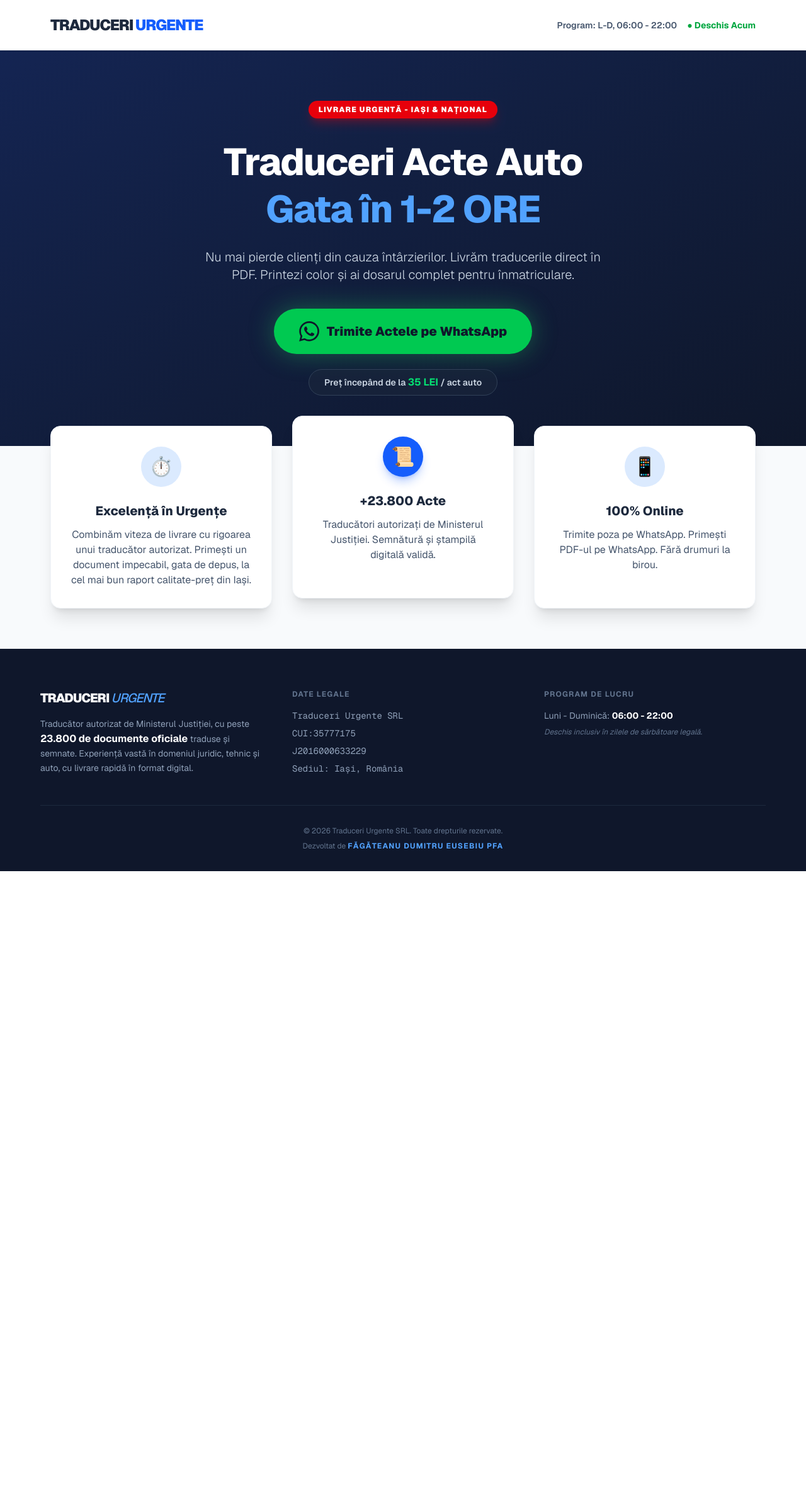
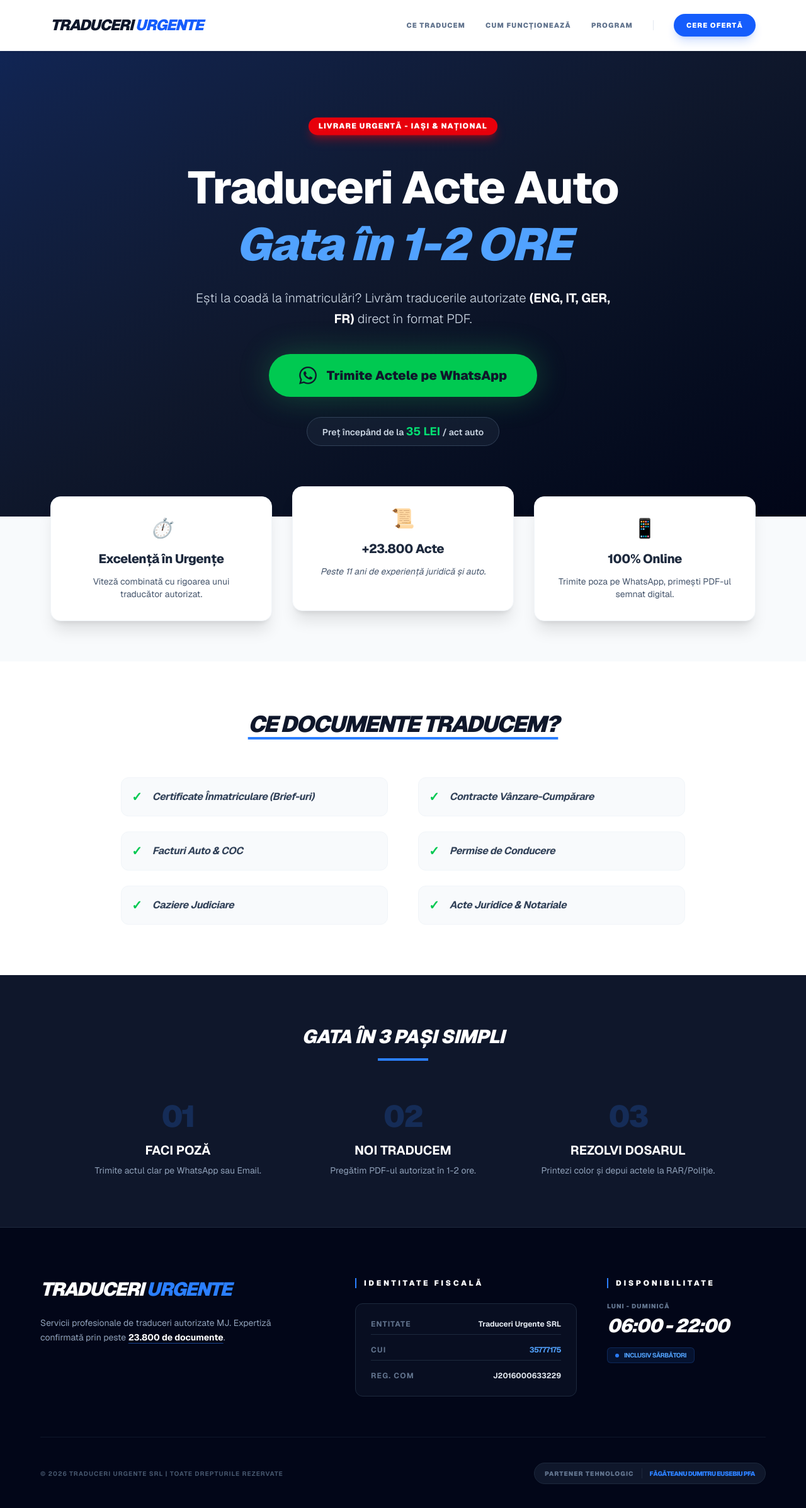
Before and after one commit to Eusebiu05/traduceri-urgente-landing, a Next.js app: page / in a window 1280 px wide. Shown: the whole page at 63% size. Before the commit the page ends 1383 px from the top, so only its background shows below. Built offline with nearby package versions, Linux system fonts and the light colour scheme.

Commit message:
Versiune demo

```diff
--- a/src/app/page.tsx
+++ b/src/app/page.tsx
@@ -1,164 +1,234 @@
+"use client"; // Adaugă asta dacă folosești Next.js App Router pentru a permite onClick
+
 export default function Home() {
   return (
     <main className="min-h-screen bg-slate-50 font-sans text-slate-900">
-      {/* HEADER (Bara de Navigație) */}
-      <header className="bg-white shadow-sm sticky top-0 z-50">
+      {/* HEADER CU MENIU PROFESIONAL */}
+      <header className="bg-white/90 backdrop-blur-md shadow-sm sticky top-0 z-[100] border-b border-slate-100">
         <div className="max-w-6xl mx-auto px-4 h-20 flex items-center justify-between">
-          <div className="font-black text-2xl tracking-tighter text-slate-800">
-            TRADUCERI <span className="text-blue-600">URGENTE</span>
+          {/* Logo */}
+          <div className="font-black text-xl md:text-2xl tracking-tighter text-slate-900 uppercase italic">
+            Traduceri <span className="text-blue-600">Urgente</span>
           </div>
-          <div className="hidden md:flex items-center gap-4 text-sm font-semibold text-slate-600">
-            <span>Program: L-D, 06:00 - 22:00</span>
-            <span className="text-green-600 font-bold">● Deschis Acum</span>
+
+          {/* Meniu Desktop */}
+          <nav className="hidden md:flex items-center gap-8 text-[11px] font-black uppercase tracking-widest text-slate-500">
+            <a href="#acte" className="hover:text-blue-600 transition-colors">
+              Ce traducem
+            </a>
+            <a href="#proces" className="hover:text-blue-600 transition-colors">
+              Cum funcționează
+            </a>
+            <a href="#program" className="hover:text-blue-600 transition-colors">
+              Program
+            </a>
+            <div className="h-4 w-[1px] bg-slate-200"></div>
+            <a
+              href="https://wa.me/40765786180"
+              target="_blank"
+              rel="noopener noreferrer"
+              className="bg-blue-600 text-white px-5 py-2.5 rounded-full hover:bg-blue-700 transition-all shadow-lg shadow-blue-600/20 active:scale-95"
+            >
+              Cere Ofertă
+            </a>
+          </nav>
+
+          {/* Navigație Mobil */}
+          <div className="flex md:hidden items-center gap-3">
+            <div className="flex items-center gap-1.5 bg-slate-950 px-2.5 py-1 rounded-full border border-slate-800">
+              <span className="relative flex h-1.5 w-1.5">
+                <span className="animate-ping absolute inline-flex h-full w-full rounded-full bg-green-400 opacity-75"></span>
+                <span className="relative inline-flex rounded-full h-1.5 w-1.5 bg-green-500"></span>
+              </span>
+              <span className="text-[8px] font-black text-white uppercase tracking-tighter">
+                06-22
+              </span>
+            </div>
+
+            <button
+              className="p-2 bg-slate-100 rounded-lg text-slate-900 active:bg-slate-200"
+              onClick={() => {
+                const el = document.getElementById("mobile-menu");
+                el?.classList.toggle("hidden");
+              }}
+            >
+              <svg className="w-5 h-5" fill="none" stroke="currentColor" viewBox="0 0 24 24">
+                <path strokeLinecap="round" strokeLinejoin="round" strokeWidth="2.5" d="M4 6h16M4 12h16M4 18h16" />
+              </svg>
+            </button>
           </div>
         </div>
       </header>
 
-      {/* HERO SECTION (Partea de sus, întunecată, de impact) */}
-      <section className="relative bg-slate-900 text-white py-20 px-4">
-        {/* Un gradient subtil pe fundal pentru design premium */}
-        <div className="absolute inset-0 bg-gradient-to-br from-blue-900/40 to-slate-900/90 z-0"></div>
-
-        <div className="relative z-10 max-w-4xl mx-auto text-center flex flex-col items-center">
-          <span className="bg-red-600 text-white px-4 py-1.5 rounded-full text-xs font-black tracking-widest uppercase mb-8 shadow-lg shadow-red-600/30">
-            Livrare Urgentă - Iași & Național
-          </span>
-
-          <h1 className="text-4xl md:text-6xl font-extrabold tracking-tight mb-6 leading-tight">
-            Traduceri Acte Auto <br />
-            <span className="text-blue-400">Gata în 1-2 ORE</span>
-          </h1>
-
-          <p className="text-lg md:text-xl text-slate-300 mb-10 max-w-2xl font-light">
-            Nu mai pierde clienți din cauza întârzierilor. Livrăm traducerile
-            direct în PDF. Printezi color și ai dosarul complet pentru
-            înmatriculare.
-          </p>
-
-          {/* Butonul de Conversie - Mare și Evident */}
+      {/* MENIU DROPDOWN MOBIL */}
+      <div
+        id="mobile-menu"
+        className="hidden md:hidden fixed top-20 left-0 w-full bg-white border-b border-slate-200 shadow-2xl z-[90] animate-in slide-in-from-top duration-300"
+      >
+        <nav className="flex flex-col p-6 gap-6 text-xs font-black uppercase tracking-widest text-slate-600">
+          <a href="#acte" onClick={() => document.getElementById('mobile-menu')?.classList.add('hidden')} className="py-2 border-b border-slate-50 flex justify-between items-center text-slate-900">
+            Ce traducem <span className="text-blue-600">→</span>
+          </a>
+          <a href="#proces" onClick={() => document.getElementById('mobile-menu')?.classList.add('hidden')} className="py-2 border-b border-slate-50 flex justify-between items-center text-slate-900">
+            Cum funcționează <span className="text-blue-600">→</span>
+          </a>
+          <a href="#program" onClick={() => document.getElementById('mobile-menu')?.classList.add('hidden')} className="py-2 flex justify-between items-center text-slate-900">
+            Program & Contact <span className="text-blue-600">→</span>
+          </a>
           <a
             href="https://wa.me/40765786180"
             target="_blank"
             rel="noopener noreferrer"
-            className="bg-green-500 hover:bg-green-400 text-slate-900 font-black py-5 px-10 rounded-full text-xl shadow-[0_0_40px_rgba(34,197,94,0.4)] transition-all transform hover:scale-105 hover:-translate-y-1 flex items-center gap-3 w-full md:w-auto justify-center"
+            className="bg-green-500 text-slate-900 text-center py-4 rounded-xl shadow-lg font-black text-sm"
           >
-            <svg
-              className="w-8 h-8"
-              fill="currentColor"
-              viewBox="0 0 24 24"
-              xmlns="http://www.w3.org/2000/svg"
-            >
+            Trimite Actele pe WhatsApp
+          </a>
+        </nav>
+      </div>
+
+      {/* HERO SECTION */}
+      <section className="relative bg-slate-900 text-white py-20 md:py-28 px-4 overflow-hidden">
+        <div className="absolute inset-0 bg-gradient-to-br from-blue-600/20 via-slate-900 to-slate-950 z-0"></div>
+        <div className="relative z-10 max-w-4xl mx-auto text-center flex flex-col items-center">
+          <span className="bg-red-600 text-white px-4 py-1.5 rounded-full text-[10px] md:text-xs font-black tracking-widest uppercase mb-8 shadow-lg shadow-red-600/40 animate-bounce">
+            Livrare Urgentă - Iași & Național
+          </span>
+          <h1 className="text-4xl md:text-7xl font-extrabold tracking-tight mb-6 leading-tight">
+            Traduceri Acte Auto <br />
+            <span className="text-blue-400 italic font-black">Gata în 1-2 ORE</span>
+          </h1>
+          <p className="text-lg md:text-xl text-slate-300 mb-10 max-w-2xl font-light leading-relaxed">
+            Ești la coadă la înmatriculări? Livrăm traducerile autorizate{" "}
+            <span className="text-white font-bold">(ENG, IT, GER, FR)</span> direct în format PDF.
+          </p>
+          <a
+            href="https://wa.me/40765786180"
+            target="_blank"
+            rel="noopener noreferrer"
+            className="group bg-green-500 hover:bg-green-400 text-slate-900 font-black py-5 px-10 md:px-12 rounded-full text-lg md:text-xl shadow-[0_0_50px_rgba(34,197,94,0.3)] transition-all transform hover:scale-105 flex items-center gap-4 w-full md:w-auto justify-center"
+          >
+            <svg viewBox="0 0 24 24" className="h-7 w-7 fill-slate-900" xmlns="http://www.w3.org/2000/svg">
               <path d="M17.472 14.382c-.297-.149-1.758-.867-2.03-.967-.273-.099-.471-.148-.67.15-.197.297-.767.966-.94 1.164-.173.199-.347.223-.644.075-.297-.15-1.255-.463-2.39-1.475-.883-.788-1.48-1.761-1.653-2.059-.173-.297-.018-.458.13-.606.134-.133.298-.347.446-.52.149-.174.198-.298.298-.497.099-.198.05-.371-.025-.52-.075-.149-.669-1.612-.916-2.207-.242-.579-.487-.5-.669-.51a12.8 12.8 0 0 0-.57-.01c-.198 0-.52.074-.792.372-.272.297-1.04 1.016-1.04 2.479 0 1.462 1.065 2.875 1.213 3.074.149.198 2.096 3.2 5.077 4.487.709.306 1.262.489 1.694.625.712.227 1.36.195 1.871.118.571-.085 1.758-.719 2.006-1.413.248-.694.248-1.289.173-1.413-.074-.124-.272-.198-.57-.347m-5.421 7.403h-.004a9.87 9.87 0 0 1-5.031-1.378l-.361-.214-3.741.982.998-3.648-.235-.374a9.86 9.86 0 0 1-1.51-5.26c.001-5.45 4.436-9.884 9.888-9.884 2.64 0 5.122 1.03 6.988 2.898a9.825 9.825 0 0 1 2.893 6.994c-.003 5.45-4.437 9.884-9.885 9.884m8.413-18.297A11.815 11.815 0 0 0 12.05 0C5.495 0 .16 5.335.157 11.892c0 2.096.547 4.142 1.588 5.945L.057 24l6.305-1.654a11.882 11.882 0 0 0 5.683 1.448h.005c6.554 0 11.89-5.335 11.893-11.893a11.821 11.821 0 0 0-3.48-8.413Z" />
             </svg>
             Trimite Actele pe WhatsApp
           </a>
-          <p className="mt-6 text-sm font-semibold text-slate-300 bg-slate-800/50 py-2 px-6 rounded-full border border-slate-700">
-            Preț începând de la{" "}
-            <span className="text-green-400 font-bold text-base">35 LEI</span> /
-            act auto
-          </p>
-        </div>
-      </section>
-
-      {/* SECȚIUNEA DE ÎNCREDERE (Cifrele Cristinei) */}
-      <section className="max-w-6xl mx-auto px-4 py-16">
-        <div className="grid grid-cols-1 md:grid-cols-3 gap-8 text-center -mt-24 relative z-20">
-          <div className="bg-white p-8 rounded-2xl shadow-xl border border-slate-100 flex flex-col items-center">
-            <div className="w-16 h-16 bg-blue-100 text-blue-600 rounded-full flex items-center justify-center text-3xl mb-6">
-              ⏱️
-            </div>
-            <h3 className="font-extrabold text-xl mb-3 text-slate-800">
-              Excelență în Urgențe
-            </h3>
-            <p className="text-slate-600">
-              Combinăm viteza de livrare cu rigoarea unui traducător autorizat. Primești un document impecabil, gata de depus, la cel mai bun raport calitate-preț din Iași.
-            </p>
-          </div>
-
-          <div className="bg-white p-8 rounded-2xl shadow-xl border border-slate-100 flex flex-col items-center transform md:-translate-y-4">
-            <div className="w-16 h-16 bg-blue-600 text-white rounded-full flex items-center justify-center text-3xl mb-6 shadow-lg shadow-blue-600/30">
-              📜
-            </div>
-            <h3 className="font-extrabold text-xl mb-3 text-slate-800">
-              +23.800 Acte
-            </h3>
-            <p className="text-slate-600">
-              Traducători autorizați de Ministerul Justiției. Semnătură și
-              ștampilă digitală validă.
-            </p>
-          </div>
-
-          <div className="bg-white p-8 rounded-2xl shadow-xl border border-slate-100 flex flex-col items-center">
-            <div className="w-16 h-16 bg-blue-100 text-blue-600 rounded-full flex items-center justify-center text-3xl mb-6">
-              📱
-            </div>
-            <h3 className="font-extrabold text-xl mb-3 text-slate-800">
-              100% Online
-            </h3>
-            <p className="text-slate-600">
-              Trimite poza pe WhatsApp. Primești PDF-ul pe WhatsApp. Fără
-              drumuri la birou.
+          <div className="mt-8">
+            <p className="text-xs md:text-sm font-semibold text-slate-300 bg-slate-800/50 py-2 px-6 rounded-full border border-slate-700">
+              Preț începând de la <span className="text-green-400 font-bold text-lg">35 LEI</span> / act auto
             </p>
           </div>
         </div>
       </section>
 
-      {/* FOOTER PROFESIONAL */}
-      <footer className="bg-slate-900 text-white pt-16 pb-8 px-4">
-        <div className="max-w-6xl mx-auto grid grid-cols-1 md:grid-cols-3 gap-12 mb-12">
-          {/* Coloana 1: Brand */}
-          <div>
-            <div className="font-black text-xl mb-4 tracking-tighter">
-              TRADUCERI{" "}
-              <span className="text-blue-400 font-medium italic">URGENTE</span>
+      {/* TRUST CARDS */}
+      <section className="max-w-6xl mx-auto px-4 py-16 relative z-20">
+        <div className="grid grid-cols-1 md:grid-cols-3 gap-8 -mt-24">
+          <div className="bg-white p-8 rounded-2xl shadow-xl border border-slate-100 text-center">
+            <div className="text-3xl mb-4 italic">⏱️</div>
+            <h3 className="font-extrabold text-xl mb-3 text-slate-800 tracking-tight">Excelență în Urgențe</h3>
+            <p className="text-slate-600 text-sm">Viteză combinată cu rigoarea unui traducător autorizat.</p>
+          </div>
+          <div className="bg-white p-8 rounded-2xl shadow-xl border border-slate-100 text-center md:-translate-y-4">
+            <div className="text-3xl mb-4">📜</div>
+            <h3 className="font-extrabold text-xl mb-3 text-slate-800 tracking-tight">+23.800 Acte</h3>
+            <p className="text-slate-600 text-sm italic">Peste 11 ani de experiență juridică și auto.</p>
+          </div>
+          <div className="bg-white p-8 rounded-2xl shadow-xl border border-slate-100 text-center">
+            <div className="text-3xl mb-4">📱</div>
+            <h3 className="font-extrabold text-xl mb-3 text-slate-800 tracking-tight">100% Online</h3>
+            <p className="text-slate-600 text-sm">Trimite poza pe WhatsApp, primești PDF-ul semnat digital.</p>
+          </div>
+        </div>
+      </section>
+
+      {/* CE TRADUCEM (Lista acte) */}
+      <section id="acte" className="py-20 px-4 bg-white scroll-mt-20">
+        <div className="max-w-5xl mx-auto text-center mb-16 underline decoration-blue-500 decoration-4 underline-offset-8">
+          <h2 className="text-3xl md:text-4xl font-black uppercase italic tracking-tighter">Ce documente traducem?</h2>
+        </div>
+        <div className="max-w-4xl mx-auto grid grid-cols-1 md:grid-cols-2 gap-x-12 gap-y-6">
+          {["Certificate Înmatriculare (Brief-uri)", "Contracte Vânzare-Cumpărare", "Facturi Auto & COC", "Permise de Conducere", "Caziere Judiciare", "Acte Juridice & Notariale"].map((item, i) => (
+            <div key={i} className="flex items-center gap-4 bg-slate-50 p-4 rounded-xl border border-slate-100 hover:border-blue-200 transition-all">
+              <span className="text-green-500 font-bold text-xl">✓</span>
+              <span className="font-bold text-slate-700 tracking-tight italic">{item}</span>
             </div>
-            <p className="text-slate-400 text-sm leading-relaxed">
-              Traducător autorizat de Ministerul Justiției, cu peste{" "}
-              <span className="text-white font-bold text-base tracking-normal">
-                23.800 de documente oficiale
-              </span>{" "}
-              traduse și semnate. Experiență vastă în domeniul juridic, tehnic
-              și auto, cu livrare rapidă în format digital.
+          ))}
+        </div>
+      </section>
+
+      {/* PROCESUL IN 3 PASI */}
+      <section id="proces" className="py-20 px-4 bg-slate-900 text-white scroll-mt-20">
+        <div className="max-w-6xl mx-auto text-center mb-16">
+          <h2 className="text-3xl font-black mb-4 uppercase tracking-tight italic">GATA ÎN 3 PAȘI SIMPLI</h2>
+          <div className="w-20 h-1 bg-blue-500 mx-auto"></div>
+        </div>
+        <div className="max-w-5xl mx-auto grid grid-cols-1 md:grid-cols-3 gap-12 text-center">
+          {[
+            { id: "01", t: "Faci poză", d: "Trimite actul clar pe WhatsApp sau Email." },
+            { id: "02", t: "Noi traducem", d: "Pregătim PDF-ul autorizat în 1-2 ore." },
+            { id: "03", t: "Rezolvi dosarul", d: "Printezi color și depui actele la RAR/Poliție." }
+          ].map((step, i) => (
+            <div key={i}>
+              <div className="text-5xl font-black text-blue-500/20 mb-4 tracking-tighter">{step.id}</div>
+              <h3 className="text-xl font-bold mb-2 uppercase">{step.t}</h3>
+              <p className="text-slate-400 text-sm">{step.d}</p>
+            </div>
+          ))}
+        </div>
+      </section>
+
+      {/* FOOTER PREMIUM DARK */}
+      <footer id="program" className="bg-slate-950 text-slate-400 pt-20 pb-10 px-4 border-t border-slate-800 scroll-mt-20">
+        <div className="max-w-6xl mx-auto grid grid-cols-1 md:grid-cols-12 gap-12 mb-16">
+          <div className="md:col-span-5 flex flex-col gap-6">
+            <div className="font-black text-3xl tracking-tighter text-white italic uppercase">
+              Traduceri <span className="text-blue-500">Urgente</span>
+            </div>
+            <p className="text-slate-400 text-sm leading-relaxed max-w-sm">
+              Servicii profesionale de traduceri autorizate MJ. Expertiză confirmată prin peste{" "}
+              <span className="text-white font-bold underline decoration-blue-500/50 underline-offset-4">23.800 de documente</span>.
             </p>
           </div>
 
-          {/*Date Firmă */}
-          <div>
-            <h4 className="font-bold mb-4 uppercase text-xs tracking-widest text-slate-500">
-              Date Legale
-            </h4>
-            <ul className="text-slate-400 text-sm space-y-2 font-mono">
-              <li>Traduceri Urgente SRL</li>
-              <li>CUI:35777175</li>
-              <li>J2016000633229</li>
-              <li>Sediul: Iași, România</li>
-            </ul>
+          <div className="md:col-span-4">
+            <h4 className="text-white text-xs font-black uppercase tracking-[0.3em] mb-6 border-l-2 border-blue-500 pl-3">Identitate Fiscală</h4>
+            <div className="bg-slate-900/50 p-6 rounded-xl border border-slate-800 space-y-4 text-xs">
+              <div className="flex justify-between border-b border-slate-800 pb-2">
+                <span className="text-slate-500 font-bold uppercase tracking-widest">Entitate</span>
+                <span className="font-bold text-slate-200 text-right">Traduceri Urgente SRL</span>
+              </div>
+              <div className="flex justify-between border-b border-slate-800 pb-2">
+                <span className="text-slate-500 font-bold uppercase tracking-widest">CUI</span>
+                <span className="font-bold text-blue-400 tracking-tighter">35777175</span>
+              </div>
+              <div className="flex justify-between">
+                <span className="text-slate-500 font-bold uppercase tracking-widest">Reg. Com</span>
+                <span className="font-bold text-slate-200">J2016000633229</span>
+              </div>
+            </div>
           </div>
 
-          {/*Program */}
-          <div>
-            <h4 className="font-bold mb-4 uppercase text-xs tracking-widest text-slate-500">
-              Program de Lucru
-            </h4>
-            <p className="text-slate-400 text-sm">
-              Luni - Duminică:{" "}
-              <span className="text-white font-bold">06:00 - 22:00</span>
-            </p>
-            <p className="text-xs text-slate-500 mt-2 italic">
-              Deschis inclusiv în zilele de sărbătoare legală.
-            </p>
+          <div className="md:col-span-3">
+            <h4 className="text-white text-xs font-black uppercase tracking-[0.3em] mb-6 border-l-2 border-blue-500 pl-3">Disponibilitate</h4>
+            <div className="flex flex-col gap-2">
+              <p className="text-slate-500 text-[10px] uppercase font-black tracking-widest leading-none">Luni - Duminică</p>
+              <p className="text-3xl font-black text-white tracking-tighter italic">06:00 - 22:00</p>
+              <div className="mt-2 inline-flex items-center gap-2 bg-blue-500/10 text-blue-400 px-3 py-1 rounded-md border border-blue-500/20 w-fit">
+                <span className="w-1.5 h-1.5 bg-blue-500 rounded-full animate-pulse"></span>
+                <span className="text-[10px] font-bold uppercase tracking-tighter">Inclusiv Sărbători</span>
+              </div>
+            </div>
           </div>
         </div>
 
-        <div className="max-w-6xl mx-auto pt-8 border-t border-slate-800 text-center text-xs text-slate-500">
-          <p>© 2026 Traduceri Urgente SRL. Toate drepturile rezervate.</p>
-          {/* Semnătura ta oficială de PFA */}
-          <p className="mt-2 text-xs text-slate-500">
-            Dezvoltat de{" "}
-            <span className="text-blue-400 font-bold tracking-widest uppercase">
-              FĂGĂTEANU DUMITRU EUSEBIU PFA
-            </span>
-          </p>
+        {/* Bottom Bar */}
+        <div className="max-w-6xl mx-auto pt-10 border-t border-slate-900 flex flex-col md:flex-row justify-between items-center gap-6 text-[10px]">
+          <div className="font-bold text-slate-600 uppercase tracking-widest">© 2026 Traduceri Urgente SRL | Toate drepturile rezervate</div>
+          <div className="group flex items-center gap-3 px-4 py-2 bg-slate-900 rounded-full border border-slate-800">
+            <span className="font-black text-slate-500 uppercase tracking-widest">Partener Tehnologic</span>
+            <div className="h-4 w-[1px] bg-slate-800"></div>
+            <span className="font-black text-blue-500 uppercase tracking-tighter">Făgăteanu Dumitru Eusebiu PFA</span>
+          </div>
         </div>
       </footer>
     </main>
```
